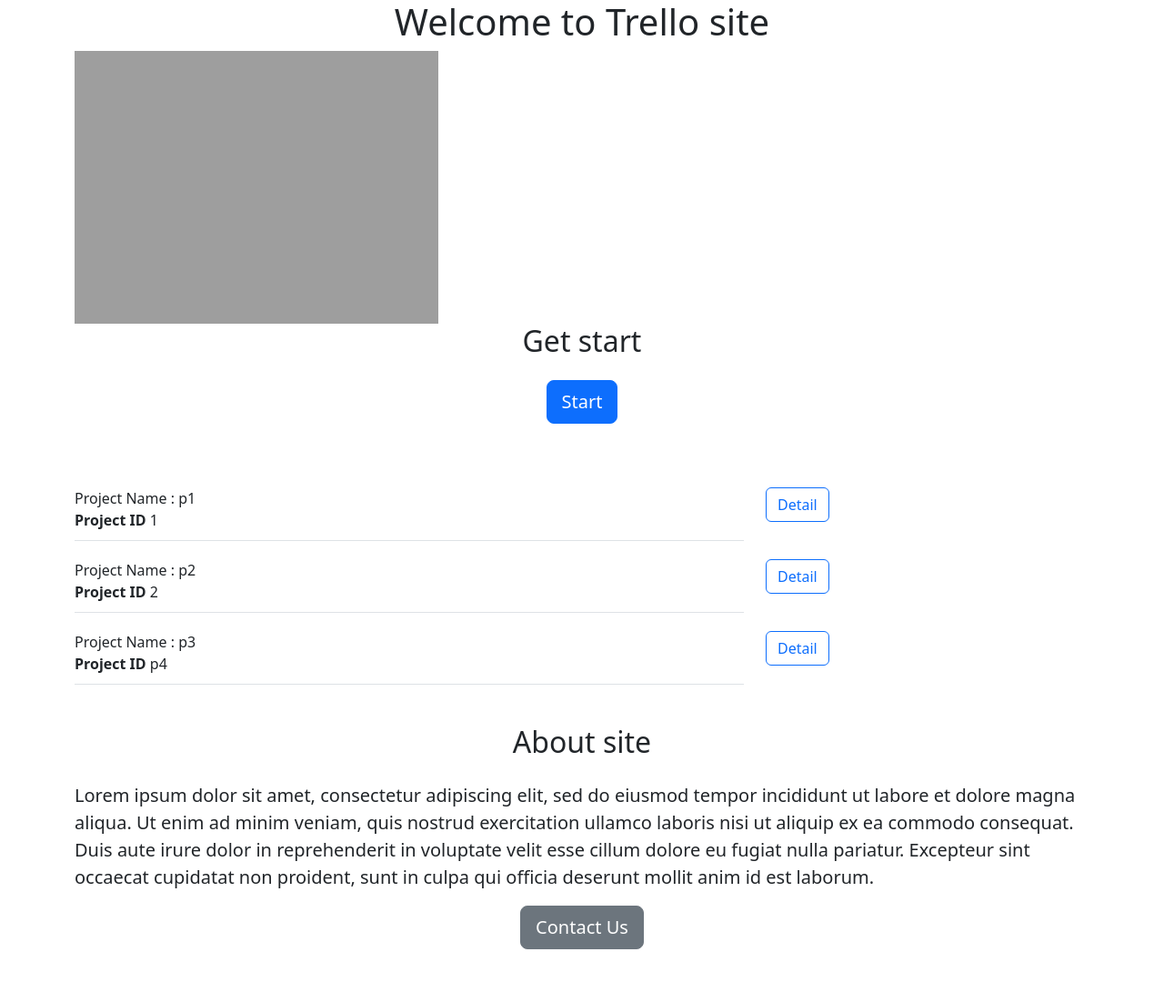
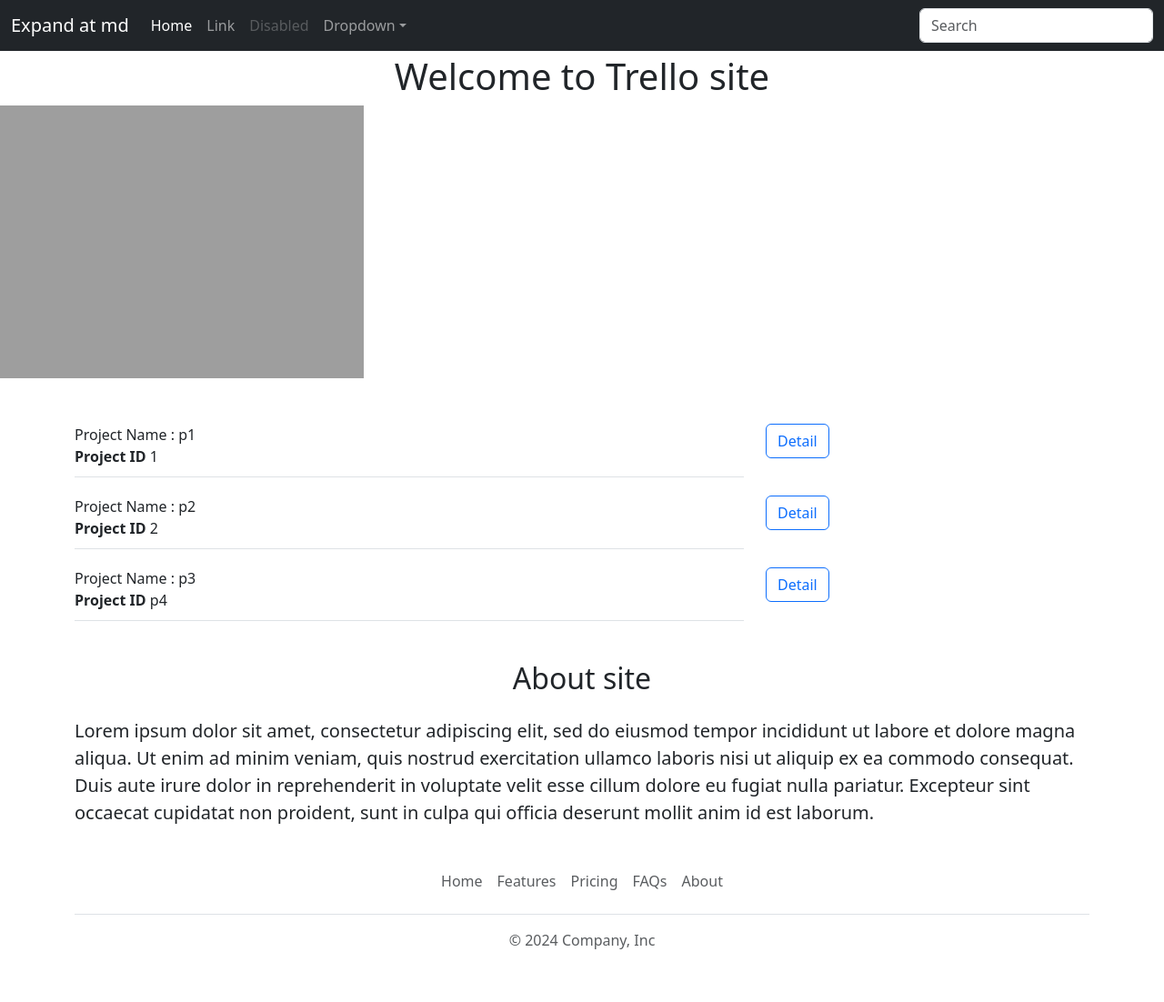
Before and after one commit to Mousavi2005/web-development, a Flask app: page / in a window 1280 px wide. Shown: the whole page at 91% size. Before the commit the page ends 1044 px from the top, so only its background shows below. Run offline with Flask 3, Linux system fonts and the light colour scheme.

Commit message:
navbar and footer

```diff
--- /dev/null
+++ b/templates/footer.html
@@ -0,0 +1,12 @@
+<div class="container">
+    <footer class="py-3 my-4">
+      <ul class="nav justify-content-center border-bottom pb-3 mb-3">
+        <li class="nav-item"><a href="#" class="nav-link px-2 text-body-secondary">Home</a></li>
+        <li class="nav-item"><a href="#" class="nav-link px-2 text-body-secondary">Features</a></li>
+        <li class="nav-item"><a href="#" class="nav-link px-2 text-body-secondary">Pricing</a></li>
+        <li class="nav-item"><a href="#" class="nav-link px-2 text-body-secondary">FAQs</a></li>
+        <li class="nav-item"><a href="#" class="nav-link px-2 text-body-secondary">About</a></li>
+      </ul>
+      <p class="text-center text-body-secondary">&copy; 2024 Company, Inc</p>
+    </footer>
+  </div>
--- a/templates/home.html
+++ b/templates/home.html
@@ -7,14 +7,11 @@
         <link href="https://cdn.jsdelivr.net/npm/bootstrap@5.3.3/dist/css/bootstrap.min.css" rel="stylesheet" integrity="sha384-QWTKZyjpPEjISv5WaRU9OFeRpok6YctnYmDr5pNlyT2bRjXh0JMhjY6hW+ALEwIH" crossorigin="anonymous">
     </head>
     <body>
+        {%include 'nav.html'%}
+        <h1 class="text-center">Welcome to Trello site</h1>
+        <img class="img-fluid" src="http://127.0.0.1:5000/static/group.jpg" style="margin-bottom: 50px;">
+
         <div class="container">
-            <h1 class="text-center">Welcome to Trello site</h1>
-            <img class="img-fluid" src="http://127.0.0.1:5000/static/group.jpg">
-            <h2 class="text-center">Get start</h2>
-
-            <div class="text-center mt-4" style="margin-bottom: 70px;">
-                <button type="button" class="btn btn-primary btn-lg">Start</button>
-            </div>
 
             <div class="row">
                 {% for project in projects %}
@@ -25,7 +22,7 @@
                 </div>
 
                 <div class="col-4">
-                    <button type="button" class="btn btn-outline-primary">Detail</button>
+                    <a href="mailto:mousavics2005@gmail.com" type="button" class="btn btn-outline-primary">Detail</a>
                 </div>
 
                 {% endfor %}
@@ -46,10 +43,7 @@
                 mollit anim id est laborum.
             </p>
 
-            <div class="text-center">
-                <button type="button" class="btn btn-secondary btn-lg">Contact Us</button>
-            </div>
-
         </div>
+        {%include 'footer.html'%}
     </body>
 </html>
--- /dev/null
+++ b/templates/nav.html
@@ -0,0 +1,35 @@
+<nav class="navbar navbar-expand-md navbar-dark bg-dark fixed-top" aria-label="Fourth navbar example">
+    <div class="container-fluid">
+      <a class="navbar-brand" href="#">Expand at md</a>
+      <button class="navbar-toggler" type="button" data-bs-toggle="collapse" data-bs-target="#navbarsExample04" aria-controls="navbarsExample04" aria-expanded="false" aria-label="Toggle navigation">
+        <span class="navbar-toggler-icon"></span>
+      </button>
+
+      <div class="collapse navbar-collapse" id="navbarsExample04">
+        <ul class="navbar-nav me-auto mb-2 mb-md-0">
+          <li class="nav-item">
+            <a class="nav-link active" aria-current="page" href="#">Home</a>
+          </li>
+          <li class="nav-item">
+            <a class="nav-link" href="#">Link</a>
+          </li>
+          <li class="nav-item">
+            <a class="nav-link disabled" aria-disabled="true">Disabled</a>
+          </li>
+          <li class="nav-item dropdown">
+            <a class="nav-link dropdown-toggle" href="#" data-bs-toggle="dropdown" aria-expanded="false">Dropdown</a>
+            <ul class="dropdown-menu">
+              <li><a class="dropdown-item" href="#">Action</a></li>
+              <li><a class="dropdown-item" href="#">Another action</a></li>
+              <li><a class="dropdown-item" href="#">Something else here</a></li>
+            </ul>
+          </li>
+        </ul>
+        <form role="search">
+          <input class="form-control" type="search" placeholder="Search" aria-label="Search">
+        </form>
+      </div>
+    </div>
+  </nav>
+
+<div style="height: 60px;"></div>
```
